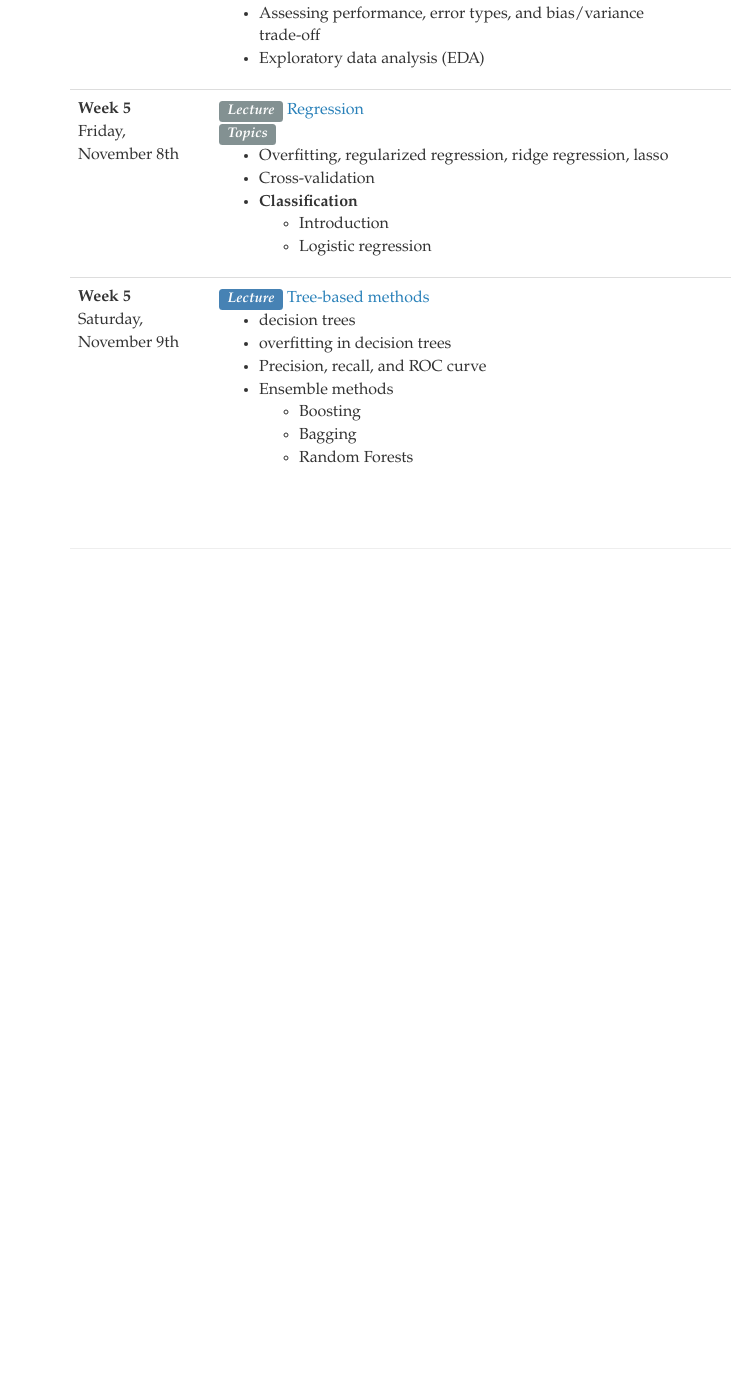
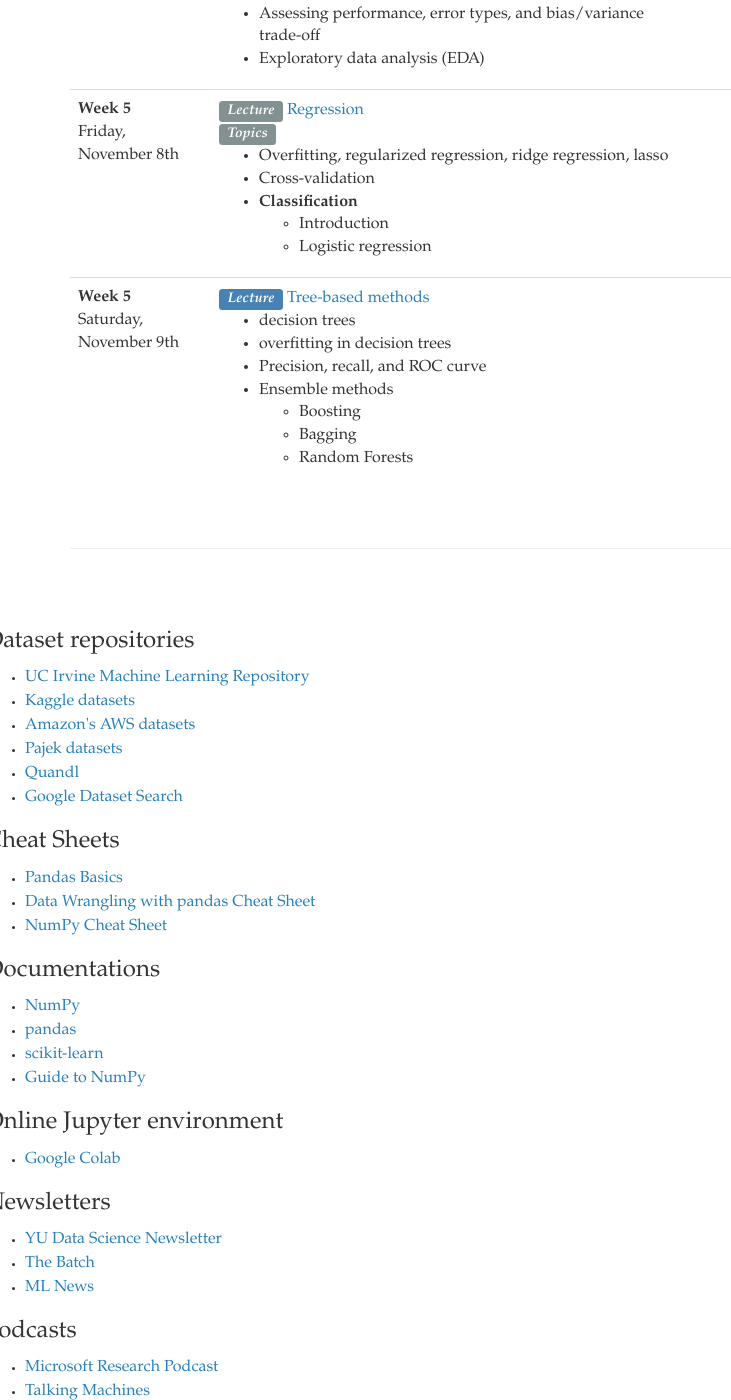
Before and after one commit to theed-ml/theed-ml.github.io, a Jekyll site: the page index2.html, which Jekyll copies as it is, in a window 1280 px wide and 1400 px high, scrolled down 1944 px. Shown: the whole window, without its empty margins (0-731 px from the left). Built offline with Jekyll 4.4.1, drawn with Linux system fonts in a browser that asks for light colours; nearby versions of some CDN libraries; before the commit the page ends 2553 px from its top, so only the background shows below that; some of the changed text lies outside the part shown.

Commit message:
Fix the broken links

```diff
--- a/index2.html
+++ b/index2.html
@@ -11,8 +11,6 @@
 	<link href="/public/css/bootstrap.min.css" rel="stylesheet">
 	<link href="/public/css/style.css" rel="stylesheet">
 	<link rel="stylesheet" href="https://use.fontawesome.com/releases/v5.3.1/css/all.css" integrity="sha384-mzrmE5qonljUremFsqc01SB46JvROS7bZs3IO2EmfFsd15uHvIt+Y8vEf7N7fWAU" crossorigin="anonymous">
-	  <!-- <link rel="stylesheet" href="/public/css/poole.css">
-	  <link rel="stylesheet" href="/public/css/hyde.css"> -->
 
 	<!-- Icons -->
 	<!-- <link rel="apple-touch-icon-precomposed" sizes="144x144" href="/public/apple-touch-icon-144-precomposed.png"> -->
@@ -20,20 +18,8 @@
 
 	<!-- RSS -->
 	<link rel="alternate" type="application/rss+xml" title="RSS" href="/atom.xml">
-
-	<!--JS-->
-	  <!-- <script src="https://cdnjs.cloudflare.com/ajax/libs/mathjax/2.7.0/MathJax.js?config=TeX-AMS-MML_HTMLorMML" type="text/javascript"></script>
-	  <script src="https://cdnjs.cloudflare.com/ajax/libs/cytoscape/3.2.12/cytoscape.js"></script>
-	  <script src="https://cdn.rawgit.com/cpettitt/dagre/v0.7.4/dist/dagre.min.js"></script>
-	  <script src="https://cdn.rawgit.com/cytoscape/cytoscape.js-dagre/1.5.0/cytoscape-dagre.js"></script> -->
-	  <!-- <script src="https://ajax.googleapis.com/ajax/libs/jquery/3.3.1/jquery.min.js"></script>
-	  <script src="https://code.jquery.com/ui/1.12.1/jquery-ui.min.js" integrity="sha256-VazP97ZCwtekAsvgPBSUwPFKdrwD3unUfSGVYrahUqU="crossorigin="anonymous"></script> -->
-
 	<script type="text/javascript" src="/public/js/jquery.min.js"></script>
 	<script type="text/javascript" src="/public/js/bootstrap.min.js"></script>
-
-	<!-- Just Comments -->
-	<script async src="https://just-comments.com/w.js"></script>
 
 	<!-- Global site tag (gtag.js) - Google Analytics -->
 	<script async src="https://www.googletagmanager.com/gtag/js?id=G-HT5F7FLE2L"></script>
@@ -52,15 +38,17 @@
 			<div class="col-md-12 column">
 				<div class="row clearfix">
 					<br/>
-					<h1>Introduction to Machine Learning and Deep Learning </h2>
+
+					<h1>Introduction to Machine Learning and Deep Learning </h1>
 					<h3>Fall 2019, Class: Friday, Saturday 8:30 AM to 12:30 PM</h3>
 					<br/>
-					<h3>Description:</h3>
+
+					<h3 id="description">Description:</h3>
 
                     <p>The term machine learning or statistical learning refers to the science of automated detection of patterns in data. It has been widely used in tasks that require information extraction from large data sets. Examples of tasks include SPAM detection, fraudulent credit card transaction detection, face recognition by digital cameras, and voice commands recognition by personal assistance on smart-phones. Machine learning is also widely used in scientific domains such as Bioinformatics, medicine, and astronomy. One characteristic of all these applications is that a human developer cannot provide an explicit and detailed specification of how these tasks should be executed, due to the complexity of the patterns that need to be detected.</p>
 
                     <br/>
-					<h3>Learning Objectives:</h3>
+					<h3 id="objectives">Learning Objectives:</h3>
 
                     <p>This is a undergraduate-level course. It provides a thorough grounding in the methods, techniques, and algorithms of machine learning. In the end of this course, the students should be able to describe the main concepts underlying machine learning, including for instance:</p>
                     <ul>
@@ -221,8 +209,77 @@
 				</div>
 			</div>
 		</div>
-		<br>
+		<br />
 
+		<div class="row clearfix">
+			<h3 id="datasets">Dataset repositories</h3>
+			  <ul>
+			  	<li><a href="https://archive.ics.uci.edu/ml/index.php" target="_blank">UC Irvine Machine Learning Repository</a></li>
+			  	<li><a href="https://kaggle.com/datasets">Kaggle datasets</a></li>
+			  	<li><a href="https://aws.amazon.com/datasets" target="_blank">Amazon's AWS datasets</a></li>
+			  	<li><a href="http://vlado.fmf.uni-lj.si/pub/networks/data/">Pajek datasets</a></li>
+			  	<li><a href="https://www.quandl.com">Quandl</a></li>
+			  	<li><a href="https://toolbox.google.com/datasetsearch">Google Dataset Search</a></li>
+			  </ul>
+
+			  <h3 id="cheatsheets">Cheat Sheets</h3>
+
+			    <ul>
+			    	<li> <a href="http://datacamp-community-prod.s3.amazonaws.com/dbed353d-2757-4617-8206-8767ab379ab3" target="_blank">Pandas Basics</a></li>
+			    	<li> <a href="https://pandas.pydata.org/Pandas_Cheat_Sheet.pdf" target="_blank">Data Wrangling with pandas Cheat Sheet</a></li>
+			    	<li> <a href="https://s3.amazonaws.com/dq-blog-files/numpy-cheat-sheet.pdf" target="_blank">NumPy Cheat Sheet</a></li>
+			    </ul>
+
+			   <h3 id="documentations">Documentations</h3>
+			    <ul>
+			    	<li> <a href="https://docs.scipy.org/doc/numpy/" target="_blank">NumPy</a></li>
+			    	<li> <a href="http://pandas.pydata.org/pandas-docs/stable/index.html" target="_blank">pandas</a></li>
+			    	<li> <a href="https://scikit-learn.org/stable/documentation.html" target="_blank">scikit-learn</a></li>
+			    	<li> <a href="http://web.mit.edu/dvp/Public/numpybook.pdf" target="_blank">Guide to NumPy</a></li>
+			    </ul>
+
+			  <h3 id="environments">Online Jupyter environment</h3>
+			    <ul>
+			    	<li> <a href="https://colab.research.google.com/" target="_blank">Google Colab</a></li>
+			    </ul>
+
+			  <h3 id="newsletters">Newsletters</h3>
+
+			  <ul>
+			  	<li> <a href="https://cds.nyu.edu/newsletter" target="_blank">YU Data Science Newsletter</a></li>
+			  	<li> <a href="https://www.deeplearning.ai/thebatch" target="_blank">The Batch</a></li>
+			  	<li><a href="https://groups.google.com/forum/#!forum/ml-news" target="_blank">ML News</a></li>
+			  </ul>
+
+			  <h3 id="podcasts">Podcasts</h3>
+			    <ul>
+			    	<li> <a href="https://www.microsoft.com/en-us/research/blog/category/podcast" target="_blank">Microsoft Research Podcast</a></li>
+			    	<li> <a href="https://thetalkingmachines.com" target="_blank">Talking Machines</a></li>
+			    	<li><a href="https://twimlai.com" target="_blank">TWiMLAI</a></li>
+			    	<li> <a href="http://nssdeviations.com" target="_blank">Not So Standard Deviation</a></li>
+			    	<li> <a href="http://lineardigressions.com" target="_blank">Linear Digressions</a></li>
+			    	<li> <a href="https://podcasts.ox.ac.uk/series/futuremakers" target="_blank">Futuremakers</a></li>
+			    	<li><a href="https://overcast.fm/itunes1259235188/women-in-business-technology" target="_blank">Women in Business & Technology</a></li>
+			    </ul>
+		</div>
+		<div class="hrline"><hr></div> <br />
+
+		<div class="row clearfix">
+			<div class="col-md-3 column">
+				<h1 class="page-title">Contact</h1>
+				<form action="https://formspree.io/xdqnlldm" method="POST">
+				  Name: <input type="text" name="name" placeholder="Your name" size="30"> <br />
+				  Email: <input type="email" name="_replyto" placeholder="Your email" size="40"> <br />
+				  <p> Message: </p>
+				  <textarea name="message" placeholder="Type your message" rows="20" cols="60"></textarea>
+				  <p>
+				  <input type="submit" value="Send">
+				</p>
+				  <input type="hidden" name="_subject" value="ESME"/>
+				  <input type="hidden" name="_next" value="thanks.html"/>
+				</form>
+			</div>
+		</div>
 
 		<!-- The footer -->
 		<!-- <div class="hrline"><hr></div><br> -->
```
Also changed, not shown: 1 other file. Lines whose indentation alone changed are shown as unchanged.
